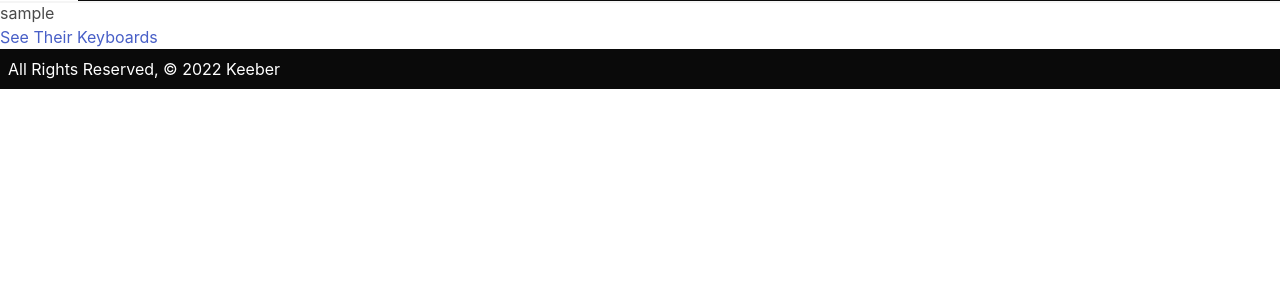
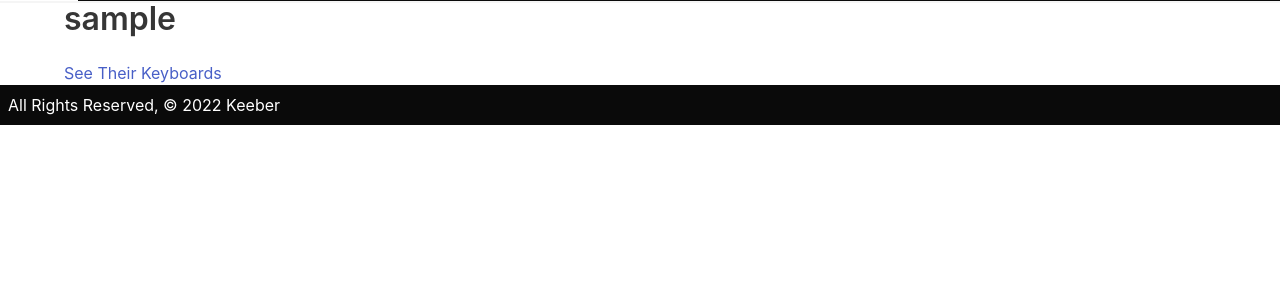
Before and after one commit to roger-davila/keeber, a Django app: page /user/1/ in a window 1280 px wide. Shown: the part 51-352 px from the top of the page. Run offline with Django 4.2, Linux system fonts and the light colour scheme; tables that the repository leaves empty hold one stand-in row (values such as "Sample post").

Commit message:
add container styling classes

```diff
--- a/main_app/templates/user/index.html
+++ b/main_app/templates/user/index.html
@@ -1,5 +1,7 @@
 {% extends 'base.html' %}
 {% block content %}
-  <h1>{{ user.username }}</h1>
-  <a href="{% url 'keyboards' user.id %}">See Their Keyboards</a>
+  <div class="container">
+    <h1 class="title">{{ user.username }}</h1>
+    <a href="{% url 'keyboards' user.id %}">See Their Keyboards</a>
+  </div>
 {% endblock %}
```
